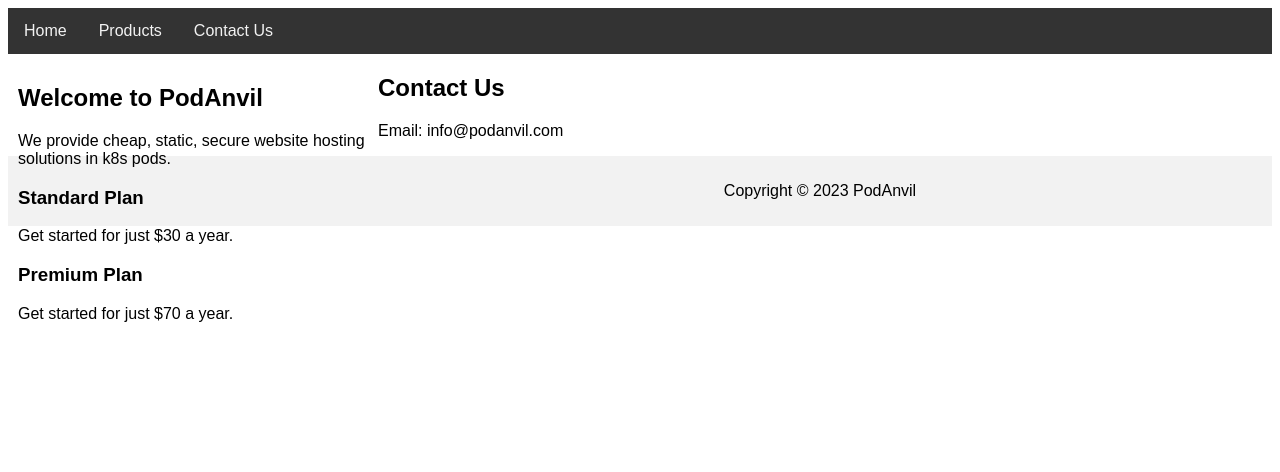
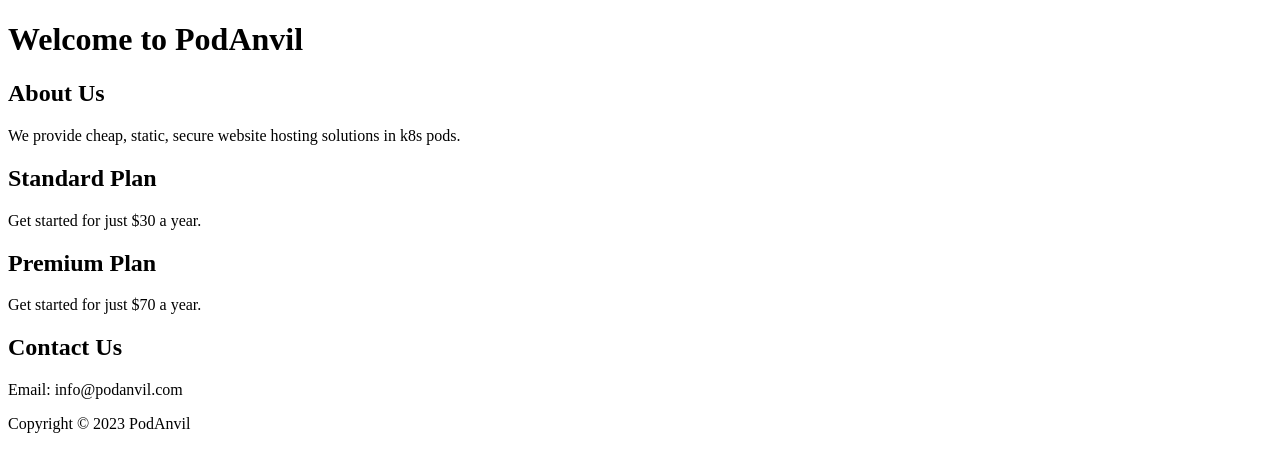
Before and after one commit to thaodean/website-generator-podanvil, a plain HTML site: page podanvil.com/index.html in a window 1280 px wide. Drawn offline with Linux system fonts and the light colour scheme.

Commit message:
optimize

```diff
--- a/podanvil.com/index.html
+++ b/podanvil.com/index.html
@@ -4,62 +4,45 @@
     <meta charset="UTF-8">
     <title>PodAnvil - Static Hosting Solution</title>
     <style>
-        body {
-            font-family: Arial, sans-serif;
-        }
-        .navbar {
-            overflow: hidden;
-            background-color: #333;
-        }
-        .navbar a {
-            float: left;
-            display: block;
-            color: #f2f2f2;
-            text-align: center;
-            padding: 14px 16px;
-            text-decoration: none;
-        }
-        .navbar a:hover {
-            background-color: #ddd;
-            color: black;
-        }
-        #section {
-            width: 350px;
-            float: left;
-            padding: 10px;
-        }
-        #footer {
-            background-color: #f2f2f2;
-            padding: 10px;
-            text-align: center;
-        }
+        /* Add CSS for styling here. Consider using flexbox or grid for layout, and CSS animations or transitions for interactivity. */
     </style>
 </head>
 <body>
-    <div class="navbar">
-        <a href="#home">Home</a>
-        <a href="#products">Products</a>
-        <a href="#contact">Contact Us</a>
-    </div>
+    <header>
+        <nav>
+            <!-- Add navigation links here. -->
+        </nav>
+        <h1>Welcome to PodAnvil</h1>
+    </header>
 
-    <div id="section">
-        <h2>Welcome to PodAnvil</h2>
+    <main>
+        <!-- Add sections or "cards" for each piece of content here. -->
+        <section>
+            <h2>About Us</h2>
             <p>We provide cheap, static, secure website hosting solutions in k8s pods.</p>
-        <h3>Standard Plan</h3>
+        </section>
+
+        <section>
+            <h2>Standard Plan</h2>
             <p>Get started for just $30 a year.</p>
             <a href="https://payment-gateway.com/podanvil"><div id="paypal-button-container-Standard"></div></a>
-        <h3>Premium Plan</h3>
+        </section>
+
+        <section>
+            <h2>Premium Plan</h2>
             <p>Get started for just $70 a year.</p>
             <a href="https://payment-gateway.com/podanvil"><div id="paypal-button-container-Premium"></div></a>
-    </div>
+        </section>
 
-    <div id="contact">
+        <section>
             <h2>Contact Us</h2>
             <p>Email: info@podanvil.com</p>
-    </div>
+        </section>
+    </main>
 
-    <div id="footer">
+    <footer>
+        <!-- Add footer content here. -->
         <p>Copyright © 2023 PodAnvil</p>
-    </div>
+    </footer>
 </body>
 </html>
```
Also changed, not shown: 2 other files. Lines whose indentation alone changed are shown as unchanged.
